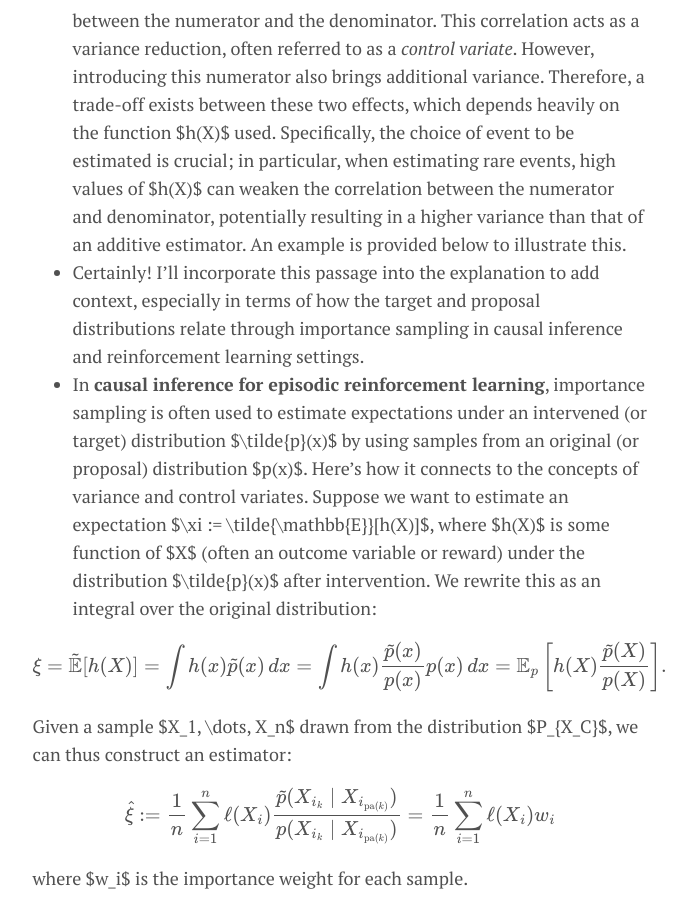
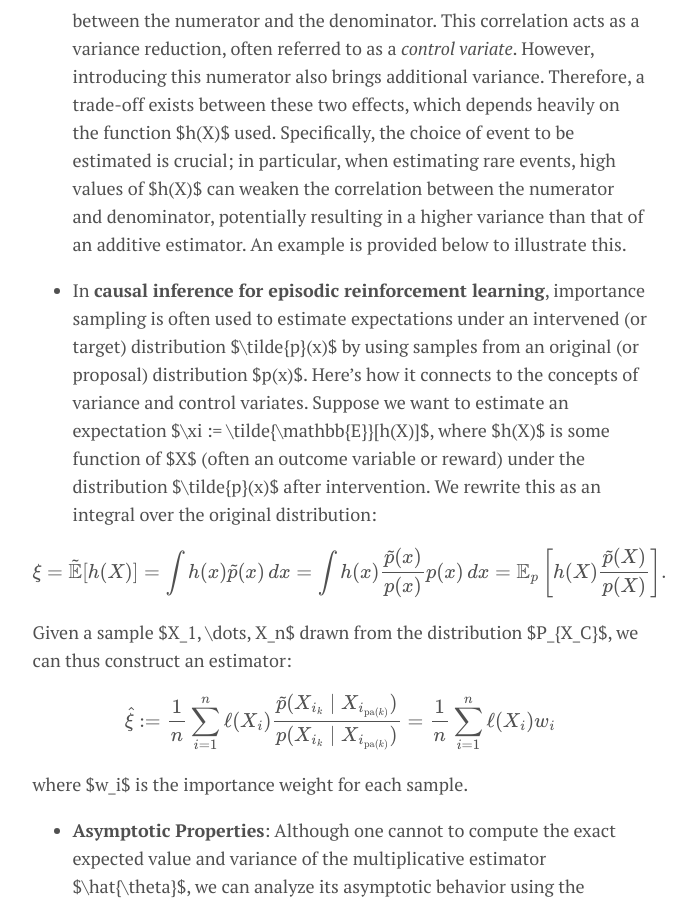
Before and after one commit to catty-halsey/catty-halsey.github.io, a Jekyll site: the page built from _posts/2024-11-9-Importance sampling.md, in a window 1280 px wide and 900 px high, scrolled down 2588 px. Shown: the whole window, without its empty margins (300-996 px from the left). Built offline with Jekyll 4.4.1, drawn with Linux system fonts in a browser that asks for light colours; formulas are drawn with MathJax 3.

Commit message:
Update 2024-11-9-Importance sampling.md

```diff
--- a/_posts/2024-11-9-Importance sampling.md
+++ b/_posts/2024-11-9-Importance sampling.md
@@ -53,7 +53,7 @@ where $X_i \sim \tau$, $w(X_i)=f(X_i)/g(X_i)$ served as a weighted function.
 - **Sensitivity to Rare Events**: This estimator is sensitive to estimating rare events, e.g., probabilities of the form $P(X > t)$ where $t$ is a threshold.
 
 - **Variance and Correlation in Estimation**: The numerator term $\frac{1}{N} \sum_{i=1}^N w(X_i)$ not only ensures the consistency of the estimator under normalization but also introduces a correlation between the numerator and the denominator. This correlation acts as a variance reduction, often referred to as a *control variate*. However, introducing this numerator also brings additional variance. Therefore, a trade-off exists between these two effects, which depends heavily on the function $h(X)$ used. Specifically, the choice of event to be estimated is crucial; in particular, when estimating rare events, high values of $h(X)$ can weaken the correlation between the numerator and denominator, potentially resulting in a higher variance than that of an additive estimator. An example is provided below to illustrate this.
-- Certainly! I'll incorporate this passage into the explanation to add context, especially in terms of how the target and proposal distributions relate through importance sampling in causal inference and reinforcement learning settings.
+
 - In **causal inference for episodic reinforcement learning**, importance sampling is often used to estimate expectations under an intervened (or target) distribution $\tilde{p}(x)$ by using samples from an original (or proposal) distribution $p(x)$. Here’s how it connects to the concepts of variance and control variates. Suppose we want to estimate an expectation $\xi := \tilde{\mathbb{E}}[h(X)]$, where $h(X)$ is some function of $X$ (often an outcome variable or reward) under the distribution $\tilde{p}(x)$ after intervention. We rewrite this as an integral over the original distribution:
 
 $$
```
